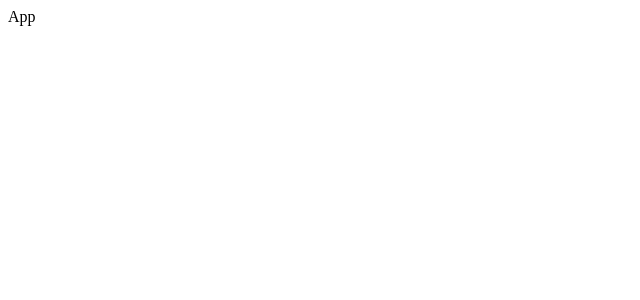
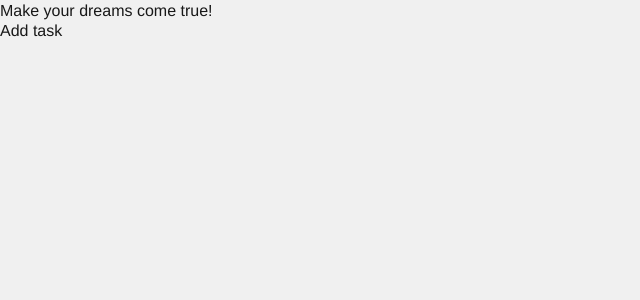
Before and after one commit to AlexRubenPumari/react-to-do-list, a React (Vite) app: page / in a window 1280 px wide. Shown: the top 300 px of the page, without its empty margins (0-640 px from the left). Built offline with nearby package versions, Linux system fonts and the light colour scheme.

Commit message:
[Add] Reset styles

```diff
--- a/src/App.jsx
+++ b/src/App.jsx
@@ -1,5 +1,17 @@
+import './styles/App.css'
+
 export default function App() {
   return (
-    <div>App</div>
+    <>
+      <h1>Make your dreams come true!</h1>
+      <div>
+
+      </div>
+      <button
+        onClick={() => alert('Alert')}
+      >
+        Add task
+      </button>
+    </>
   )
 }
--- /dev/null
+++ b/src/styles/App.css
@@ -0,0 +1,88 @@
+:root {
+  --color-primary:#181818;
+  --color-secondary:#f0f0f0;
+  --font-primary:Helvetica, Arial, sans-serif;
+  --font-secondary: Verdana;
+}
+
+* {
+  margin: 0;
+  padding: 0;
+  border: 0;
+  box-sizing: border-box;
+  vertical-align: baseline;
+}
+
+img, picture, video, iframe, figure {
+  max-width: 100%;
+  width: 100%;
+  display: block;
+}
+
+a {
+  display: block;
+}
+
+p a {
+  display: inline;
+}
+
+li {
+  list-style-type: none;
+}
+
+html {
+  scroll-behavior: smooth;
+}
+
+h1, h2, h3, h4, h5, h6, p, span, a, strong, blockquote, i, b, u, em {
+  font-size: 1em;
+  font-weight: inherit;
+  font-style: inherit;
+  text-decoration: none;
+  color: inherit;
+}
+
+blockquote:before, blockquote:after, q:before, q:after {
+  content: "";
+  content: none;
+}
+
+::selection {
+  background-color: var(--color-primary);
+  color: var(--color-secondary);
+}
+
+form, input, textarea, select, button, label, fieldset {
+  font-family: inherit;
+  font-size: inherit;
+  hyphens: auto;
+  background-color: transparent;
+  display: block;
+  color: inherit;
+}
+
+table, tr, td {
+  border-collapse: collapse;
+  border-spacing: 0;
+}
+
+svg {
+  width: 100%;
+  display: block;
+  fill: currentColor;
+}
+
+body {
+  min-height: 100vh;
+  font-size: 100%;
+  font-family: var(--font-primary);
+  color: var(--color-primary);
+  background-color: var(--color-secondary);
+  line-height: 1.4em;
+  font-smooth: always;
+  -webkit-font-smoothing: antialiased;
+  -moz-osx-font-smoothing: grayscale;
+}
+
+/*# sourceMappingURL=App.css.map */
--- /dev/null
+++ b/src/styles/sass/_base.scss
@@ -0,0 +1,73 @@
+:root {
+  --color-primary:#181818;
+  --color-secondary:#f0f0f0;
+  --font-primary:Helvetica, Arial, sans-serif;
+  --font-secondary: Verdana;
+}
+* {
+  margin: 0;
+  padding: 0;
+  border: 0;
+  box-sizing: border-box;
+  vertical-align: baseline;
+}
+img, picture, video, iframe, figure {
+  max-width:100%;
+  width: 100%;
+  display:block;
+}
+a {
+  display:block;
+}
+p a {
+  display: inline;
+}
+li {
+  list-style-type: none;
+}
+html {
+  scroll-behavior:smooth;
+}
+h1, h2, h3, h4, h5, h6, p, span, a, strong, blockquote, i, b, u, em {
+  font-size:1em;
+  font-weight:inherit;
+  font-style: inherit;
+  text-decoration: none;
+  color:inherit;
+}
+blockquote:before, blockquote:after, q:before, q:after {
+  content: '';
+  content: none;
+}
+::selection {
+  background-color: var(--color-primary);
+  color:var(--color-secondary);
+}
+form, input, textarea, select, button, label, fieldset {
+  font-family: inherit;
+  font-size: inherit;
+  hyphens: auto;
+  background-color: transparent;
+  display: block;
+  color: inherit;
+}
+table, tr, td {
+  border-collapse: collapse;
+  border-spacing: 0;
+}
+svg {
+  width: 100%;
+  display: block;
+  fill: currentColor;
+}
+body {
+  min-height:100vh;
+  font-size: 100%;
+  font-family: var(--font-primary);
+  color: var(--color-primary);
+  background-color: var(--color-secondary);
+  line-height: 1.4em;
+  font-smooth: always;
+  -webkit-font-smoothing:antialiased;
+  -moz-osx-font-smoothing:grayscale;
+}
--- /dev/null
+++ b/src/styles/sass/main.scss
@@ -0,0 +1,2 @@
+@use './config.scss';
+@use './base.scss';
```
Also changed, not shown: src/styles/sass/_config.scss (added), 1 other file (tests, documents, lock files or other folders).
